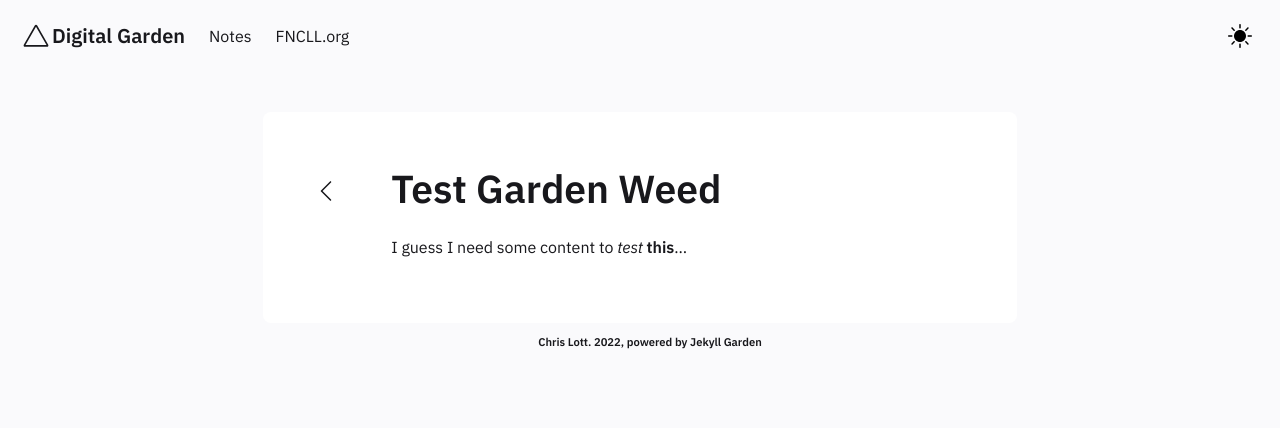
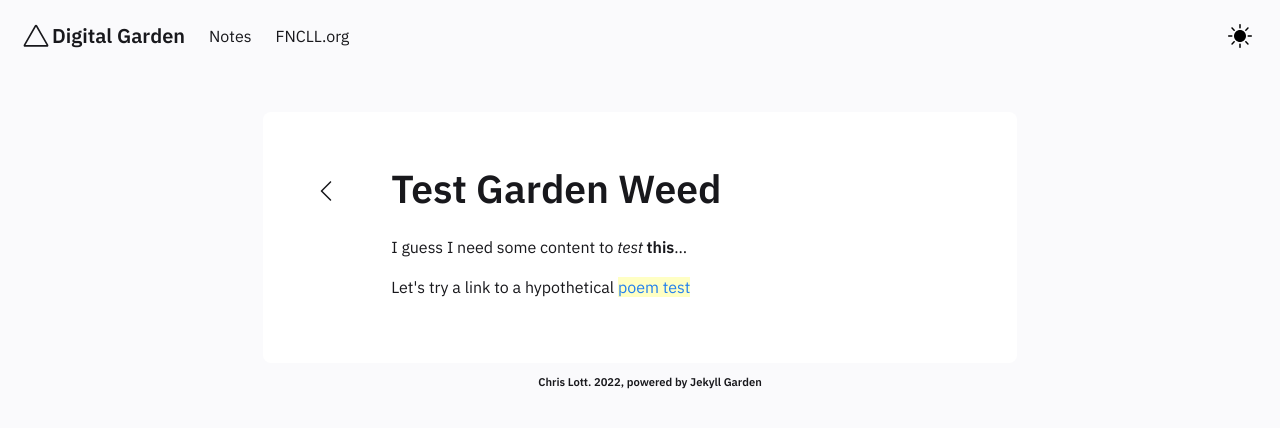
Before and after one commit to fncll/fncll.github.io, a Jekyll site: the page built from _notes/Public/test.md, in a window 1280 px wide. Shown: the top 428 px of the page. Built offline with Jekyll 4.4.1, drawn with Linux system fonts in a browser that asks for light colours.

Commit message:
more testing

```diff
--- a/_config.yml
+++ b/_config.yml
@@ -79,7 +79,7 @@ preferences:
   flashcards:
     enabled: false #Not supported in NotesGadern theme
   homepage:
-    enabled: false ##If you need a homepage, change this to true and edit _includes/Homepage.html
+    enabled: true ##If you need a homepage, change this to true and edit _includes/Homepage.html
 
 encoding: utf-8
 
--- a/_notes/Public/test.md.md
+++ b/_notes/Public/test.md
@@ -5,3 +5,5 @@ date : 03-09-22
 ---
 
 I guess I need some content to *test* **this**...
+
+Let's try a link to a hypothetical [[poem test]]
```
Also changed, not shown: _notes/Public/poems/poem test.md (added, +1 -0 lines).
